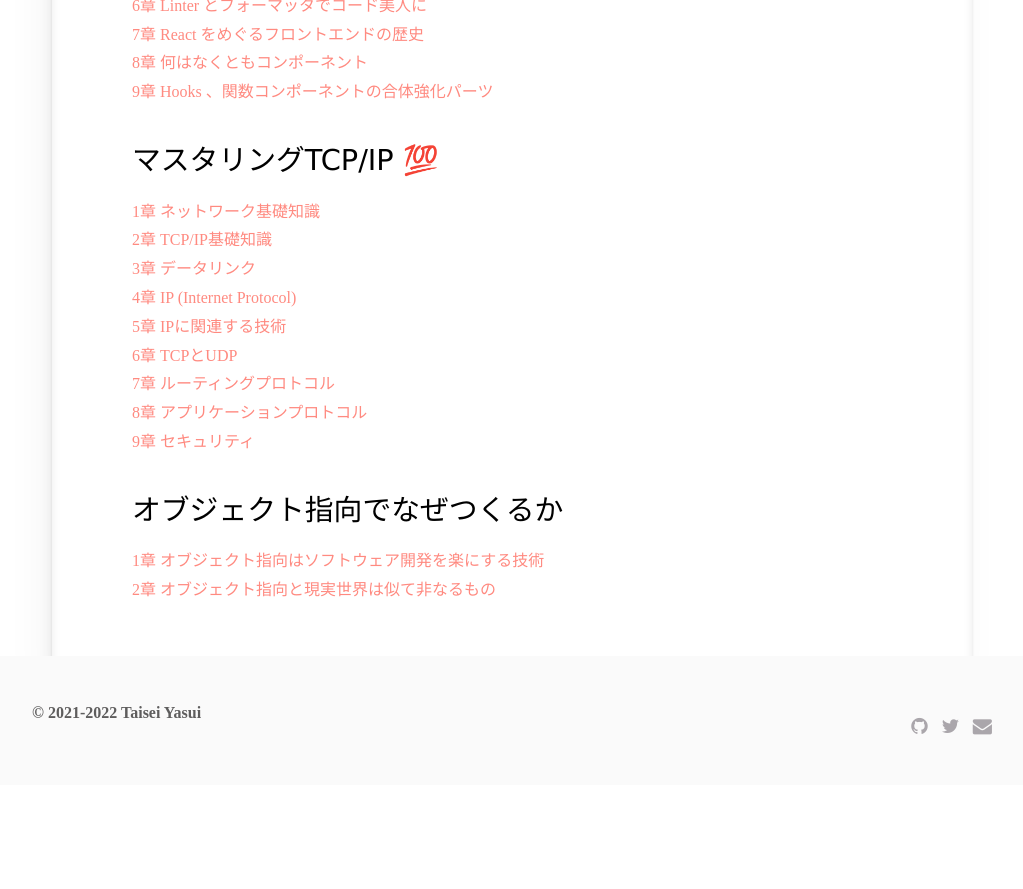
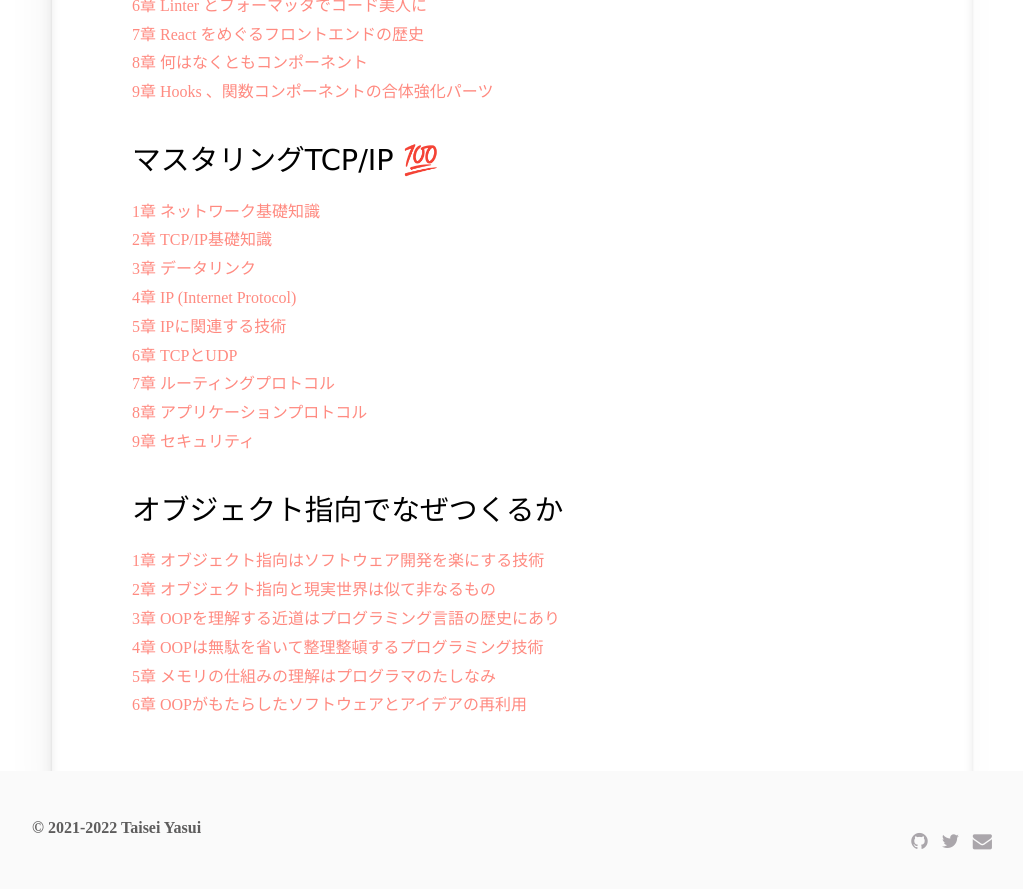
Before and after one commit to taisei-13046/TIL_pages, a Jekyll site: the page built from summary.md, in a window 1280 px wide and 900 px high, scrolled down 1219 px. Shown: the top 889 px of the window, without its empty margins (128-1151 px from the left). Built offline with Jekyll 4.4.1, drawn with Linux system fonts in a browser that asks for light colours; before the commit the page ends 2004 px from its top, so only the background shows below that.

Commit message:
Update summary.md

```diff
--- a/summary.md
+++ b/summary.md
@@ -53,3 +53,7 @@
 ## オブジェクト指向でなぜつくるか
 [1章 オブジェクト指向はソフトウェア開発を楽にする技術](https://married-look-b3b.notion.site/1-efdb31e10eb14069a090bf8233798907)
 [2章 オブジェクト指向と現実世界は似て非なるもの](https://married-look-b3b.notion.site/2-1c9f34d513584b19bbc113b81cab6e4b)
+[3章 OOPを理解する近道はプログラミング言語の歴史にあり](https://married-look-b3b.notion.site/3-OOP-2659108009394a128881e7b6a18e568a)
+[4章 OOPは無駄を省いて整理整頓するプログラミング技術](https://married-look-b3b.notion.site/4-OOP-f3566356fd544a9f94e52c4be3065062)
+[5章 メモリの仕組みの理解はプログラマのたしなみ](https://married-look-b3b.notion.site/5-03765734ad274dc7ac75261fb325bc03)
+[6章 OOPがもたらしたソフトウェアとアイデアの再利用](https://married-look-b3b.notion.site/6-OOP-4c7b2187b2fa45b78d4766ea4bd910af)
```
